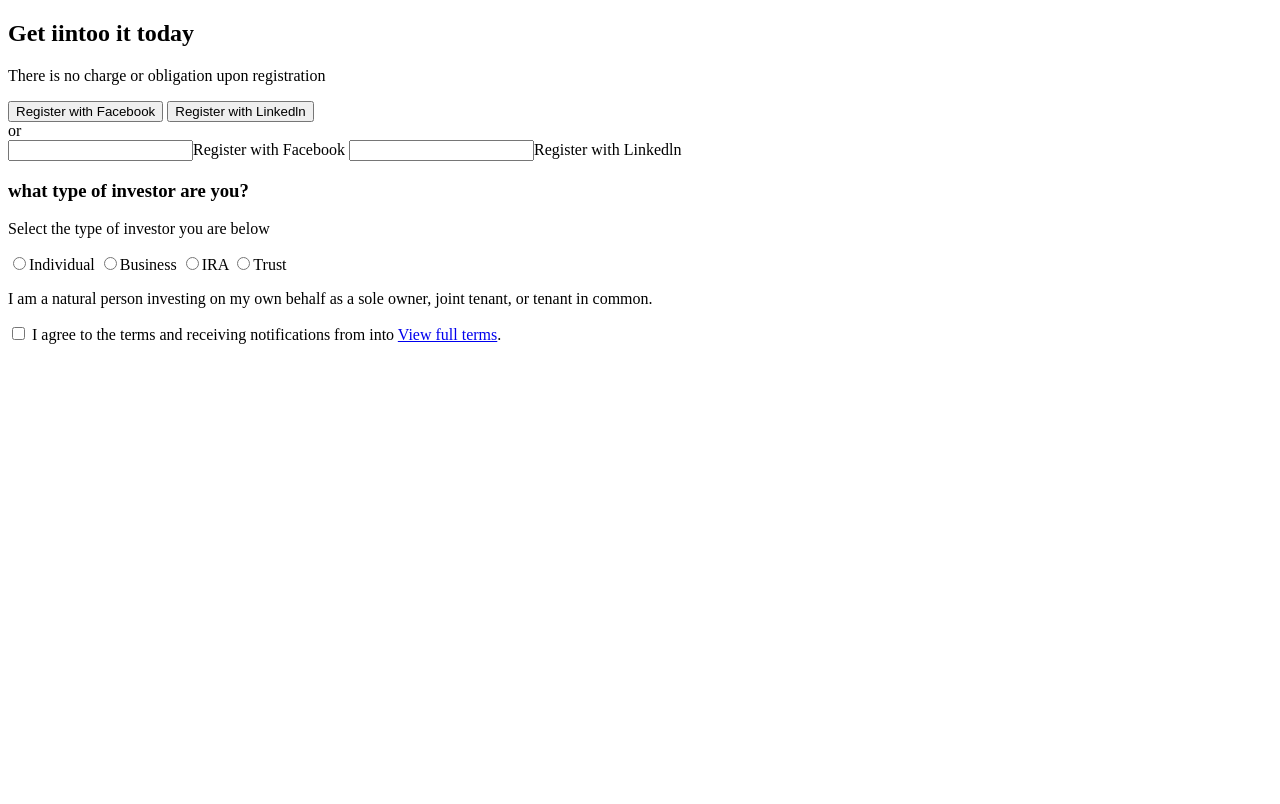
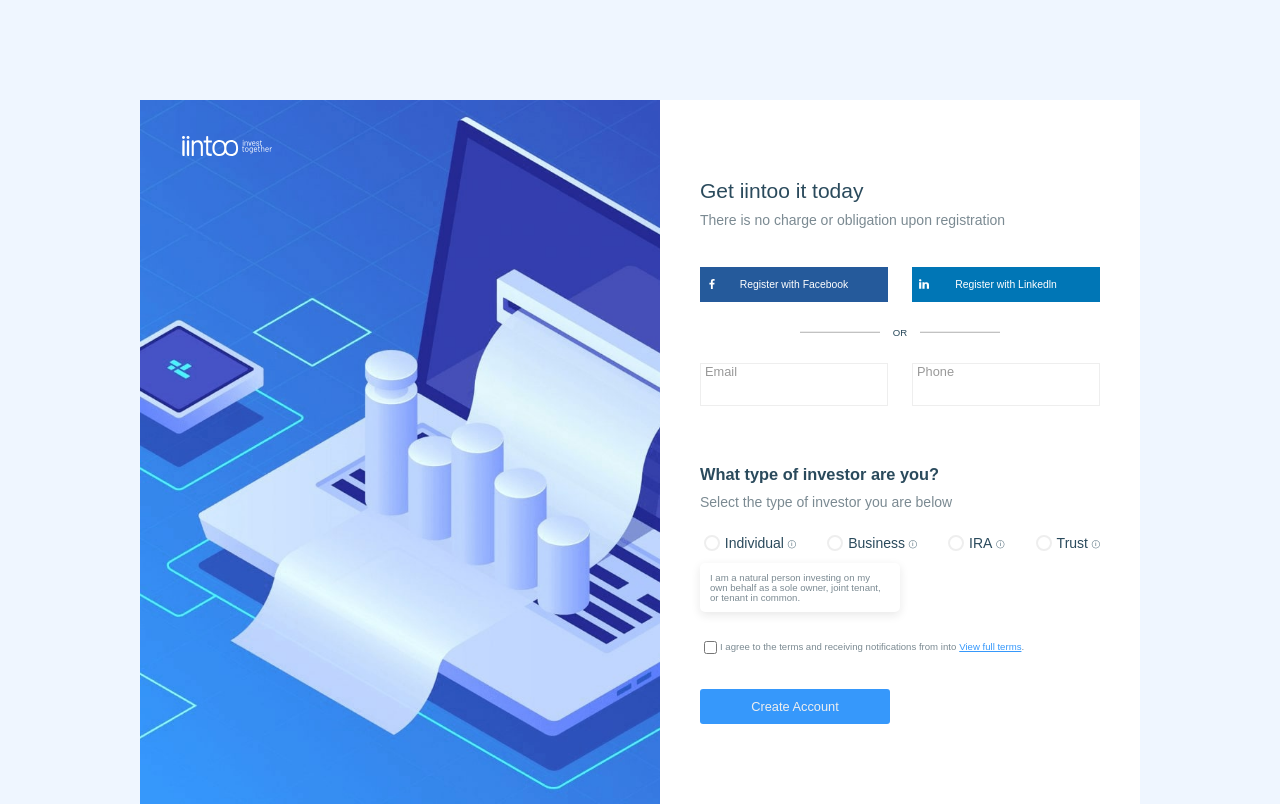
Before and after one commit to DenisDudin/iintoo, a plain HTML site: page index.html in a window 1280 px wide. Drawn offline with Linux system fonts and the light colour scheme; a web font is replaced by a local one.

Commit message:
feat: Styles and adaptations added, layout rewritten

```diff
--- a/index.html
+++ b/index.html
@@ -4,71 +4,89 @@
     <meta charset="UTF-8">
     <meta http-equiv="X-UA-Compatible" content="IE=edge">
     <meta name="viewport" content="width=device-width, initial-scale=1.0">
+    <link href="/style/reset.css" rel="stylesheet">
+    <link href="/style/style.css" rel="stylesheet">
     <title>iintoo</title>
 </head>
 <body>
     <div class="container">
         <div class="registration-form">
             <div class="registration-form__left registration-img">
-
+                <div class="registration-img__logo-container">
+                    <img src="/img/logo.svg" alt="logo" class="registration-img__img">
+                </div>
             </div>
 
             <div class="registration-form__right sign-in">
-                <div class="sign-in__header">
+                <div class="sign-in__header header-form">
                     <h2>Get iintoo it today</h2>
                     <p>There is no charge or obligation upon registration</p>
                 </div>
 
-                <div class="sign-in__register-info register-info">
-                    <div class="register-info__wrapper">
-                        <button class="social-network social-network--facebook">Register with Facebook</button>
-                        <button class="social-network social-network--linkedln">Register with Linkedln</button>
+                <div class="sign-in__social-network wrapper">
+                    <button class="social-network social-network--facebook animation-btn">Register with Facebook</button>
+                    <button class="social-network social-network--linkedin animation-btn">Register with Linkedln</button>
                 </div>
 
-                    <div class="register-info__separator separator">
+                <div class="sign-in__separator separator">
                     <span class="separator__text">or</span>
                 </div>
 
-                    <div class="register-info__wrapper">
-                        <input class="register-input register-input--email">Register with Facebook</input>
-                        <input class="register-input register-input--phone">Register with Linkedln</input>
+                <form class="sign-in__form form-investor">
+                    <div class="form-investor__data data-input wrapper">
+                        <div class="data-input__input">
+                            <label for="email">Email</label>
+                            <input type="email" id="email" name="email" required>
+                        </div>
+                        <div class="data-input__input">
+                            <label for="phone">Phone</label>
+                            <input type="tel" id="phone" name="phone" required>
                         </div>
                     </div>
 
-                <div class="registration-form__selection selection-radio">
-                    <div class="selection-radio__header">
-                        <h3 class="selection-radio__title">what type of investor are you?</h3>
-                        <p class="selection-radio__text">Select the type of investor you are below</p>
+                    <div class="form-investor__question question-type">
+                        <h3 class="question-type__title">What type of investor are you?</h3>
+                        <p class="question-type__text">Select the type of investor you are below</p>
                     </div>
 
-                    <div class="selection-radio__choice">
-                        <label>
-                            <input type="radio" name="option" value="Individual">Individual
+                    <div class="form-investor__choice investor-choice wrapper">
+                      <label class="radio-btn">
+                        <input class="radio-btn__origin" type="radio" name="investor" value="Individual" required>
+                        <span class="radio-btn__custom"></span>
+                        Individual <span>&#9432;</span>
                     </label>
-                        <label>
-                            <input type="radio" name="option" value="Individual">Business
+                    <label class="radio-btn">
+                        <input class="radio-btn__origin" type="radio" name="investor" value="Business" required>
+                        <span class="radio-btn__custom"></span>
+                        Business <span>&#9432;</span>
                     </label>
-                        <label>
-                            <input type="radio" name="option" value="Individual">IRA
+                    <label class="radio-btn">
+                        <input class="radio-btn__origin" type="radio" name="investor" value="IRA" required>
+                        <span class="radio-btn__custom"></span>
+                        IRA <span>&#9432;</span>
                     </label>
-                        <label>
-                            <input type="radio" name="option" value="Individual">Trust
+                    <label class="radio-btn">
+                        <input class="radio-btn__origin" type="radio" name="investor" value="Trust" required>
+                        <span class="radio-btn__custom"></span>
+                        Trust <span>&#9432;</span>
                     </label>
                     </div>
 
-                    <div class="selection-radio__info">
-                        <p class="selection-radio__info-text">
+                    <div class="form-investor__info-radio info-investor">
+                        <p>
                             I am a natural person investing on my own behalf as a sole owner, joint tenant, or tenant in common.
                         </p>
                     </div>
-                </div>
 
-                <div class="registration-form__agreement">
+                    <div class="form-investor__agreement chk-agreement">
                         <label>
-                        <input type="checkbox" name="terms" value="agree">
+                            <input type="checkbox" name="agree" value="agree">
                             I agree to the terms and receiving notifications from into <a href="#">View full terms</a>.
                         </label>
                     </div>
+
+                    <button class="form-investor_submit btn-submit animation-btn" type="submit">Create Account</button>
+                  </form>
 
             </div>
         </div>
--- a/style/_variables.scss
+++ b/style/_variables.scss
@@ -1,10 +1,11 @@
 // Colors
 $background-color: #EFF6FF;
-$base-color: #2A4A5C;
+$main-text-color: #2A4A5C;
 $facebook-color: #255A9B;
 $linkedin-color: #0076B6;
 $element-color: #3698FB;
-$darkgray-color: #7B8A92;
+$additional-text-color: #7B8A92;
 $gray-color: #96A5B1;
 $lightgray-color: #AFAFAF;
 $light-color: #EEEEEE;
+$form-color: #FFFFFF;
--- /dev/null
+++ b/style/reset.scss
@@ -0,0 +1,47 @@
+* {
+	box-sizing: border-box;
+}
+
+html, body, div, span, applet, object, iframe,
+h1, h2, h3, h4, h5, h6, p, blockquote, pre,
+a, abbr, acronym, address, big, cite, code,
+del, dfn, em, img, ins, kbd, q, s, samp,
+small, strike, strong, sub, sup, tt, var,
+b, u, i, center,
+dl, dt, dd, ol, ul, li,
+fieldset, form, label, legend,
+table, caption, tbody, tfoot, thead, tr, th, td,
+article, aside, canvas, details, embed,
+figure, figcaption, footer, header, hgroup,
+menu, nav, output, ruby, section, summary,
+time, mark, audio, video {
+	margin: 0;
+	padding: 0;
+	border: 0;
+	vertical-align: baseline;
+}
+article, aside, details, figcaption, figure,
+footer, header, hgroup, menu, nav, section {
+	display: block;
+}
+html {
+	height: 100%;
+}
+body {
+	line-height: 1;
+}
+ol, ul {
+	list-style: none;
+}
+blockquote, q {
+	quotes: none;
+}
+blockquote:before, blockquote:after,
+q:before, q:after {
+	content: '';
+	content: none;
+}
+table {
+	border-collapse: collapse;
+	border-spacing: 0;
+}
--- a/style/style.scss
+++ b/style/style.scss
@@ -0,0 +1,330 @@
+@import 'variables.scss';
+
+
+@font-face {
+    font-family: "Barlow";
+    src: url("../fonts/Barlow-Reaular.otf") format("opentype");
+    font-weight: normal;
+    font-style: normal;
+    font-display: swap;
+}
+
+body {
+    background-color: $background-color;
+    font-size: 14px;
+
+    @media screen and (max-width: 1000px) {
+        font-size: 12px;
+    }
+}
+
+.registration-form {
+    margin: 100px auto;
+    display: flex;
+    width: 1000px;
+    max-width: 90%;
+    font-family: Barlow, Aria, sans-serif;
+
+    @media screen and (max-width: 768px) {
+        flex-direction: column;
+        width: 450px;
+        max-width: 95%;
+    }
+
+    &__left {
+        min-width: 52%;
+
+        @media screen and (max-width: 768px) {
+            min-height: 35cqw;
+        }
+
+    }
+
+    &__rigth {
+        width: 48%;
+    }
+}
+
+.registration-img {
+    background: url('/img/bg.jpg') no-repeat;
+    background-size: cover;
+
+    @media screen and (max-width: 768px) {
+        background-position: center;
+    }
+
+    &__logo-container {
+        margin: 7% 0 0 8%;
+        position: relative;
+
+        img {
+            max-width:25%;
+            width: 90px;
+        }
+    }
+}
+
+.sign-in {
+    padding: 8% 4%;
+    background: $form-color;
+    color: $main-text-color;
+}
+
+.wrapper {
+    display: flex;
+    justify-content: space-between;
+}
+
+.header-form {
+    margin-bottom: 10%;
+
+    h2 {
+        font-weight: 500;
+        margin-bottom: 3%;
+    }
+
+    p {
+        color: $additional-text-color;
+    }
+ }
+
+.social-network {
+    position: relative;
+    padding: 3%;
+    width: 47%;
+    display: flex;
+    align-items: center;
+    justify-content: center;
+    font-size: 0.65rem;
+    border: none;
+    color: $form-color;
+
+    &::before {
+        position: absolute;
+        left: 7px;
+        display: block;
+        width: 0.7rem;
+        height: 0.7rem;;
+        content: '';
+        background-position:center center;
+        background-repeat:no-repeat !important;
+        background-size: 90% 90% !important;
+    }
+
+    &--facebook {
+        background: $facebook-color;
+        &::before {
+            background: url('/img/facebook.svg');
+        }
+    }
+
+    &--linkedin {
+        background: $linkedin-color;
+        &::before {
+            background: url('/img/linkedin.svg');
+        }
+    }
+}
+
+.separator {
+    margin: 2cqw 0;
+    text-align: center;
+
+    &__text {
+        display: block;
+        position: relative;
+        font-size: 0.6rem;
+        text-transform: uppercase;
+
+        &:before,
+        &:after {
+            content: "";
+            position: absolute;
+            top: 50%;
+            width: 20%;
+            height: 0.5px;
+            background-color: $lightgray-color;
+        }
+
+        &:before {
+            right: 25%;
+            transform: translateY(-50%);
+        }
+
+        &:after {
+            left: 25%;
+            transform: translateY(-50%);
+        }
+    }
+}
+
+.data-input {
+    margin-bottom: 15%;
+
+    @media screen and (max-width: 768px) {
+        margin-bottom: 10%;
+    }
+
+    div {
+        width: 47%;
+    }
+
+    &__input {
+        position: relative;
+    }
+
+    label {
+        position: absolute;
+        top: 3px;
+        left: 5px;
+        font-size: 0.8rem;
+        color: #999;
+        pointer-events: none;
+    }
+
+    input {
+        width: 100%;
+        padding: 20px 5px 3px;
+        font-size: 1rem;
+        color: $main-text-color;
+        border: none;
+        border: 1px solid $light-color;
+        outline: 0 !important;
+
+        &:focus, &:active {
+            border-left: 1px solid $element-color;
+        }
+    }
+}
+
+.question-type {
+    margin-bottom: 2cqw;
+
+    &__title {
+        margin-bottom: 1cqw;
+    }
+
+    &__text {
+        color: $additional-text-color;
+    }
+}
+
+.investor-choice {
+    margin-bottom: 1cqw;
+
+    span {
+        padding-top: 0.2rem;
+        display: block;
+        margin-left: 0.3cqw;
+        font-size: 0.5rem;
+
+
+    }
+
+}
+
+.radio-btn {
+    display: flex;
+    align-items: center;
+
+    &__origin:checked + &__custom::before {
+        transform: translate(-50%, -50%) scale(1);
+    }
+
+    &__origin:focus + &__custom {
+        border: 3px solid $element-color;
+    }
+
+    &__origin {
+        margin: 0 0.4cqw;
+        width: 0;
+        height: 0;
+        position: absolute;
+        opacity: 0;
+        z-index: -1;
+    }
+
+    &__custom {
+        position: relative;
+        display: inline-block;
+        width: 16px;
+        height: 16px;
+        background: #ffffff;
+        border: 2px solid $light-color;
+        border-radius: 50%;
+        vertical-align: text-top;
+        margin-right: 5px;
+
+        &:before {
+            position: absolute;
+            display: inline-block;
+            width: 8px;
+            height: 8px;
+            left: 50%;
+            top: 50%;
+            content: "";
+            border-radius: 50%;
+            transform: translate(-50%, -50%) scale(0);
+            transition: 0.2s ease-in;
+        }
+    }
+}
+
+.info-investor {
+    margin-bottom: 2cqw;
+
+    p {
+        padding: 10px;
+        width: 50%;
+        color: $additional-text-color;
+        font-size: 0.6rem;
+        font-weight: 300;
+        border-radius: 5px;
+        box-shadow: 0 3px 10px rgba(33,33,33,0.1);
+    }
+}
+
+.chk-agreement {
+    margin-bottom: 2.5cqw;
+    color: $additional-text-color;
+    font-weight: 300;
+    font-size: 0.6rem;
+
+    input {
+        border-color: $additional-text-color;
+    }
+
+    label {
+        display: flex;
+        align-items: center;
+    }
+
+    a {
+        margin-left: 3px;
+        color: $element-color;
+    }
+}
+
+.btn-submit {
+    padding: 0.8cqw 4cqw;
+    background: $element-color;
+    color: $light-color;
+    border: none;
+    font-size: 0.8rem;
+    border-radius: 3px;
+
+    @media screen and (max-width: 768px) {
+        padding: 0.6rem 10%;
+    }
+}
+
+.animation-btn {
+    &:hover {
+        box-shadow: 0 0 5px $element-color;
+        transition: box-shadow 0.2s ease-in;
+    }
+
+    &:active {
+        box-shadow: 0px 5px 10px 2px rgba(34, 60, 80, 0.2) inset;
+    }
+}
```
Also changed, not shown: fonts/Barlow-ExtraLight.otf (added), fonts/Barlow-Light.otf (added), fonts/Barlow-Regular.otf (added), fonts/Barlow-SemiBold.otf (added), fonts/Barlow-Thin.otf (added), style/reset.css (added), style/style.css (added), 2 other files. Lines whose indentation alone changed are shown as unchanged.
